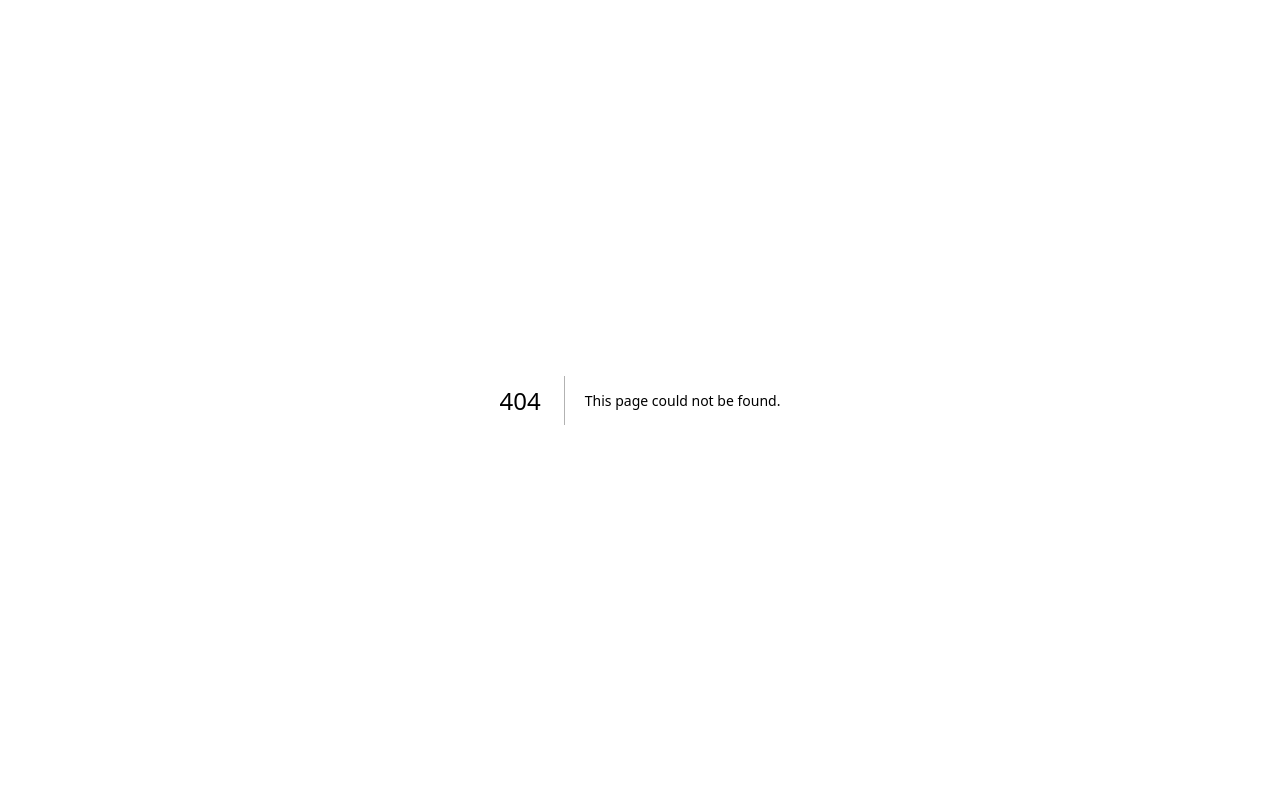
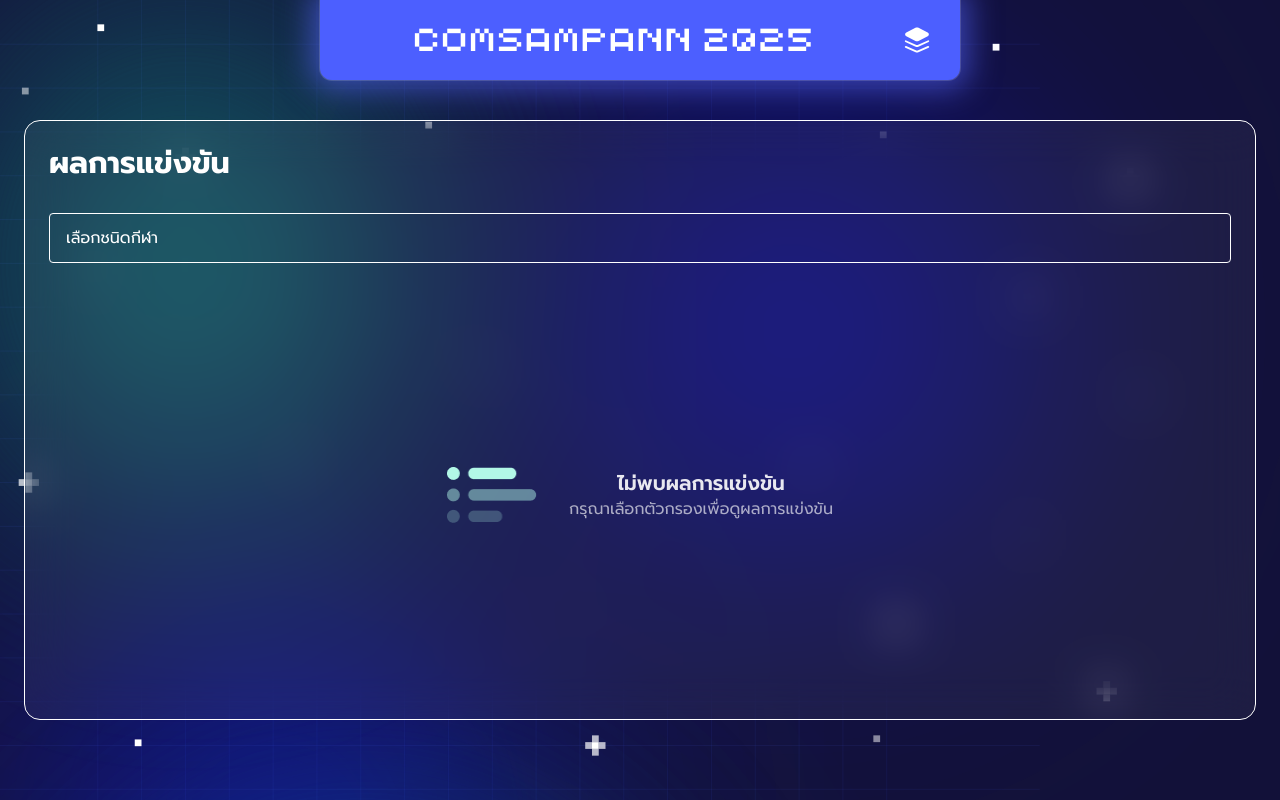
Before and after one commit to Dpyde/comsampanfrontend, a Next.js app: page /result in a window 1280 px wide. Before the commit this address had no page. Built offline with nearby package versions, Linux system fonts and the light colour scheme.

Commit message:
feat/nif : result-page (not have prompt and quiz component yet)

```diff
--- a/src/app/components/FemaleBasketball.tsx
+++ b/src/app/components/FemaleBasketball.tsx
@@ -1,16 +1,20 @@
 import ResultTable from "./ResultTable";
 import TableComponent from "./Table";
 import { StandingRow } from "./Table";
-export default function FemaleBasketBall(){
-    const standings: StandingRow[]=[
+const standings: StandingRow[]=[
     { id: "A", rank: 1, starred: true, team: "ทีม A", matchScore: "0 - 0", gameScore: "0 - 0" },
     { id: "B", rank: 2, starred: true, team: "ทีม B", matchScore: "0 - 0", gameScore: "0 - 0" },
     { id: "C", rank: 3, starred: false,team: "ทีม C", matchScore: "0 - 0", gameScore: "0 - 0" },
 
 ];
+const femaleBasketballTeams=standings.length;
+export default function FemaleBasketBall(){
     const dates:string="7 ตุลา 2024 - 14.00 น.";
     const group:string="บาสเกตบอลหญิง";
     return (
-        <TableComponent dates={dates} standings={standings} group={group} />
+        <div className="flex justify-center items-center">
+            <TableComponent dates={dates} standings={standings} group={group} />
+        </div>
    );
 }
+export {femaleBasketballTeams};
--- a/src/app/components/FutSal.tsx
+++ b/src/app/components/FutSal.tsx
@@ -3,6 +3,7 @@ import ResultTable from "./ResultTable";
 import type { MatchInfo } from "./ResultTable";
 import Xarrow, { Xwrapper } from "react-xarrows";
 import Image from "next/image";
+let futsalTeams=5;
 export default function FutSal(Props: any) {
 
     return (
@@ -99,3 +100,4 @@ export default function FutSal(Props: any) {
 
     );
 }
+export {futsalTeams}
--- a/src/app/components/MaleBasketball.tsx
+++ b/src/app/components/MaleBasketball.tsx
@@ -1,13 +1,16 @@
 import TableComponent from "./Table";
 import { StandingRow } from "./Table";
-export default function MaleBasketball() {
-    const standings1: StandingRow[] = [
+
+const standings1: StandingRow[] = [
         { id: "A", rank: 1, starred: true, team: "ทีม A", matchScore: "0 - 0", gameScore: "0 - 0" },
         { id: "B", rank: 2, starred: true, team: "ทีม B", matchScore: "0 - 0", gameScore: "0 - 0" },
         { id: "C", rank: 3, starred: false, team: "ทีม C", matchScore: "0 - 0", gameScore: "0 - 0" },
         { id: "D", rank: 4, starred: false, team: "ทีม D", matchScore: "0 - 0", gameScore: "0 - 0" },
         { id: "E", rank: 5, starred: false, team: "ทีม E", matchScore: "0 - 0", gameScore: "0 - 0" },
     ];
+const maleBasketballTeams=standings1.length;
+export default function MaleBasketball() {
+
     const dates1: string = "7 ตุลา 2024 - 14.00 น.";
     // const dates2: string = "7 ตุลา 2024 - 14.00 น.";
     // const standings2: StandingRow[] = [
@@ -17,10 +20,11 @@ export default function MaleBasketball() {
     const groupA="บาสเกตบอลชาย";
     //const groupB="กลุ่ม B";
 
-    return (<div className="flex min-[1200px]:flex-row flex-col gap-5 items-start">
+    return (<div className="flex min-[1200px]:flex-row flex-col gap-5 items-center justify-center">
         <TableComponent standings={standings1} dates={dates1} group={groupA} />
         {/* <TableComponent standings={standings2} dates={dates2} group={groupB} /> */}
 
 
     </div>)
 }
+export {maleBasketballTeams}
--- /dev/null
+++ b/src/app/components/SelectSport.tsx
@@ -0,0 +1,53 @@
+import * as React from 'react';
+import Box from '@mui/material/Box';
+import InputLabel from '@mui/material/InputLabel';
+import MenuItem from '@mui/material/MenuItem';
+import FormControl from '@mui/material/FormControl';
+import Select, { SelectChangeEvent } from '@mui/material/Select';
+
+import { useState, useRef } from "react";
+
+export default function SelectSport({onSportChange,
+}: {
+  onSportChange?: (value: string) => void;
+}) {
+  const [open, setOpen] = useState(false);
+  const [sport, setSport] = useState("");
+  const ref = useRef(null);
+
+  const handleSelect = (value: string) => {
+  setSport(value);
+  onSportChange?.(value);
+  setOpen(false);
+};
+
+  return (
+    <div className="relative w-full">
+      {/* Select box */}
+      <div
+        ref={ref}
+        onClick={() => setOpen(!open)}
+        className="w-full border border-white text-white px-4 py-3 rounded cursor-pointer"
+      >
+        {sport || "เลือกชนิดกีฬา"}
+      </div>
+
+      {/* Dropdown menu */}
+      {open && (
+        <div className="absolute top-[100%] left-0 w-full bg-white text-black rounded shadow-lg mt-1 z-50">
+          {["ฟุตซอล","บาสเกตบอลชาย","บาสเกตบอลหญิง","แข่งเกม prompt","แข่งเกมตอบคำถาม"].map(
+            (item) => (
+              <div
+                key={item}
+                onClick={() => handleSelect(item)}
+                className="px-4 py-3 hover:bg-gray-200 cursor-pointer"
+              >
+                {item}
+              </div>
+            )
+          )}
+        </div>
+      )}
+    </div>
+  );
+}
--- a/src/app/components/navbar.tsx
+++ b/src/app/components/navbar.tsx
@@ -31,7 +31,7 @@ export default function NavBar() {
 
 
   return (
-  <div className="flex  fixed items-start justify-end lg:items-center lg:w-6/12 w-12/12 py-5 px-5 lg:px-5 lg:py-2 lg:bg-[#4C5FFF] lg:rounded-bl-xl lg:rounded-br-xl lg:ring-1 lg:ring-white/15 lg:shadow-[0_0_30px_10px_rgba(86,102,255,0.55)]">
+  <div className="flex  fixed z-10 items-start justify-end lg:items-center lg:w-6/12 w-12/12 py-5 px-5 lg:px-5 lg:py-2 lg:bg-[#4C5FFF] lg:rounded-bl-xl lg:rounded-br-xl lg:ring-1 lg:ring-white/15 lg:shadow-[0_0_30px_10px_rgba(86,102,255,0.55)]">
     <div className="lg:flex lg:visible invisible w-11/12 justify-center items-center">
       <p className="text-[#FFFFFF] pixel-font text-[64px] translate-y-[-5px] m-0 p-0">COMSAMPANN 2025</p>
     </div>
--- a/src/app/layout.tsx
+++ b/src/app/layout.tsx
@@ -3,7 +3,7 @@ import { Geist, Geist_Mono } from "next/font/google";
 import "./globals.css";
 import "./background.css";
 import { zfPixel,prompt } from "./font";
-
+import NavBar from "./components/navbar";
 const geistSans = Geist({
   variable: "--font-geist-sans",
   subsets: ["latin"],
@@ -29,6 +29,10 @@ export default function RootLayout({
       <body
         className={`${geistSans.variable} ${geistMono.variable} antialiased`}
       >
+        <div className="flex justify-center">
+    <NavBar />
+        </div>
+
         {children}
       </body>
     </html>
--- a/src/app/page.tsx
+++ b/src/app/page.tsx
@@ -16,7 +16,7 @@ export default function Home() {
 
   return (
     <div className="flex flex-col items-center  w-full h-full">
-      <NavBar />
+
       {/* <Table /> */}
       {/* <ResultTable /> */}
     </div>
--- /dev/null
+++ b/src/app/result/page.tsx
@@ -0,0 +1,110 @@
+"use client";
+
+import { useState } from "react";
+import Image from "next/image";
+import NavBar from "../components/navbar";
+import SelectSport from "../components/SelectSport";
+import FutSal from "../components/FutSal";
+import MaleBasketball from "../components/MaleBasketball";
+import FemaleBasketBall from "../components/FemaleBasketball";
+import { femaleBasketballTeams } from "../components/FemaleBasketball";
+import { maleBasketballTeams } from "../components/MaleBasketball";
+import { futsalTeams } from "../components/FutSal"
+import Chip from '@mui/material/Chip';
+
+export default function CompetitionResult() {
+    const [sport, setSport] = useState("");
+    const [team, setTeam] = useState(10);
+    const teamMap: Record<string, number> = {
+        "ฟุตซอล": futsalTeams,
+        "บาสเกตบอลชาย": maleBasketballTeams,
+        "บาสเกตบอลหญิง": femaleBasketballTeams,
+        "แข่งเกม prompt": femaleBasketballTeams,
+        "แข่งเกมตอบคำถาม": femaleBasketballTeams,
+    };
+    const handleSportChange = (value: string) => {
+        setSport(value);
+        setTeam(teamMap[value] ?? 0);
+    };
+    return (
+        <div className="w-full min-h-screen overflow-x-auto flex max-[637pxj:justify-start min-[637px]:justify-center pb-6 px-6">
+
+            <div className="w-full min-w-[637px] self-start min-[1024px]:mt-30 mt-24 max-w-[1400px] min-h-[75vh] p-6 backdrop-blur-xl rounded-2xl bg-white/5 border border-white">
+
+                {/* Title */}
+                <h1 className="text-white text-3xl max-[300px]:text-xl  font-bold mb-8">ผลการแข่งขัน</h1>
+                {/* Filters Row */}
+
+                {/* Select Sport */}
+                <div className='flex w-full mb-8 justify-center items-center'>
+                    <SelectSport onSportChange={handleSportChange} />
+                </div>
+
+                {
+
+
+                    sport == "ฟุตซอล" ? <div className="flex flex-col justify-center gap-8"><div className="text-xl font-bold text-white">ทีมทั้งหมด <Chip label={`${team} ทีม`} size="small" sx={{
+                        backgroundColor: '#C8CDFF',
+                        color: '#2A348C',
+                        '& .MuiChip-label': {
+                            fontFamily: "var(--font-prompt)",
+                            fontSize: '14px',
+                            fontWeight: 600,
+                        },
+                    }}></Chip></div><FutSal /></div>
+                        : sport == "บาสเกตบอลชาย" ? <div className="flex flex-col justify-center gap-8"><div className="text-xl font-bold text-white">ทีมทั้งหมด <Chip label={`${team} ทีม`} size="small" sx={{
+                            backgroundColor: '#C8CDFF',
+                            color: '#2A348C',
+                            '& .MuiChip-label': {
+                                fontFamily: "var(--font-prompt)",
+                                fontSize: '14px',
+                                fontWeight: 600,
+                            },
+                        }}></Chip></div><div className="flex w-full justify-center items-center"><MaleBasketball /></div></div>
+                            : sport == "บาสเกตบอลหญิง" ? <div className="flex flex-col justify-center gap-8"><div className="text-xl font-bold text-white">ทีมทั้งหมด <Chip label={`${team} ทีม`} size="small" sx={{
+                                backgroundColor: '#C8CDFF',
+                                color: '#2A348C',
+                                '& .MuiChip-label': {
+                                    fontFamily: "var(--font-prompt)",
+                                    fontSize: '14px',
+                                    fontWeight: 600,
+                                },
+                            }}></Chip></div><div className="flex w-full justify-center items-center"><FemaleBasketBall /></div></div>
+                                : sport == "แข่งเกม prompt" ? <div className="flex flex-col justify-center gap-8"><div className="text-xl font-bold text-white">ทีมทั้งหมด <Chip label={`${team} ทีม`} size="small" sx={{
+                                    backgroundColor: '#C8CDFF',
+                                    color: '#2A348C',
+                                    '& .MuiChip-label': {
+                                        fontFamily: "var(--font-prompt)",
+                                        fontSize: '14px',
+                                        fontWeight: 600,
+                                    },
+                                }}></Chip></div><div className="flex w-full justify-center items-center"><FemaleBasketBall /></div></div>
+                                    : sport == "แข่งเกมตอบคำถาม" ? <div className="flex flex-col justify-center gap-8"><div className="text-xl font-bold text-white">ทีมทั้งหมด <Chip label={`${team} ทีม`} size="small" sx={{
+                                        backgroundColor: '#C8CDFF',
+                                        color: '#2A348C',
+                                        '& .MuiChip-label': {
+                                            fontFamily: "var(--font-prompt)",
+                                            fontSize: '14px',
+                                            fontWeight: 600,
+                                        },
+                                    }}></Chip></div><div className="flex w-full justify-center items-center"><FemaleBasketBall /></div></div>
+                                        : <div className="w-full gap-8 min-h-[50vh] flex flex-row max-[360px]:flex-col justify-center items-center text-white/90 text-center">
+                                            <Image
+                                                src="/result/loading.png"
+                                                width={90}
+                                                height={55}
+                                                alt="loading picture"
+                                            />
+                                            <div className="flex flex-col">
+                                                <h2 className="text-xl font-semibold">ไม่พบผลการแข่งขัน</h2>
+                                                <p className="opacity-70">กรุณาเลือกตัวกรองเพื่อดูผลการแข่งขัน</p>
+                                            </div>
+
+                                        </div>
+                }
+
+
+            </div>
+        </div>
+    );
+}
--- a/src/app/travelling/page.tsx
+++ b/src/app/travelling/page.tsx
@@ -27,7 +27,7 @@ export default function Travelling() {
 
     return (
         <div className="pixel-font flex flex-col items-center w-full min-h-screen bg-darkblue">
-            <NavBar />
+
             <div className="flex flex-col items-start mx-10 lg:mt-20">
                 <div className="text-[64px] lg:text-[72px] text-lightgreen tracking-wider my-4" > HOW TO GO </div>
                 <div className="flex bg-[#1E1E1E] rounded-[10px] p-1 gap-1">
```
Also changed, not shown: public/result/loading.png (added).
